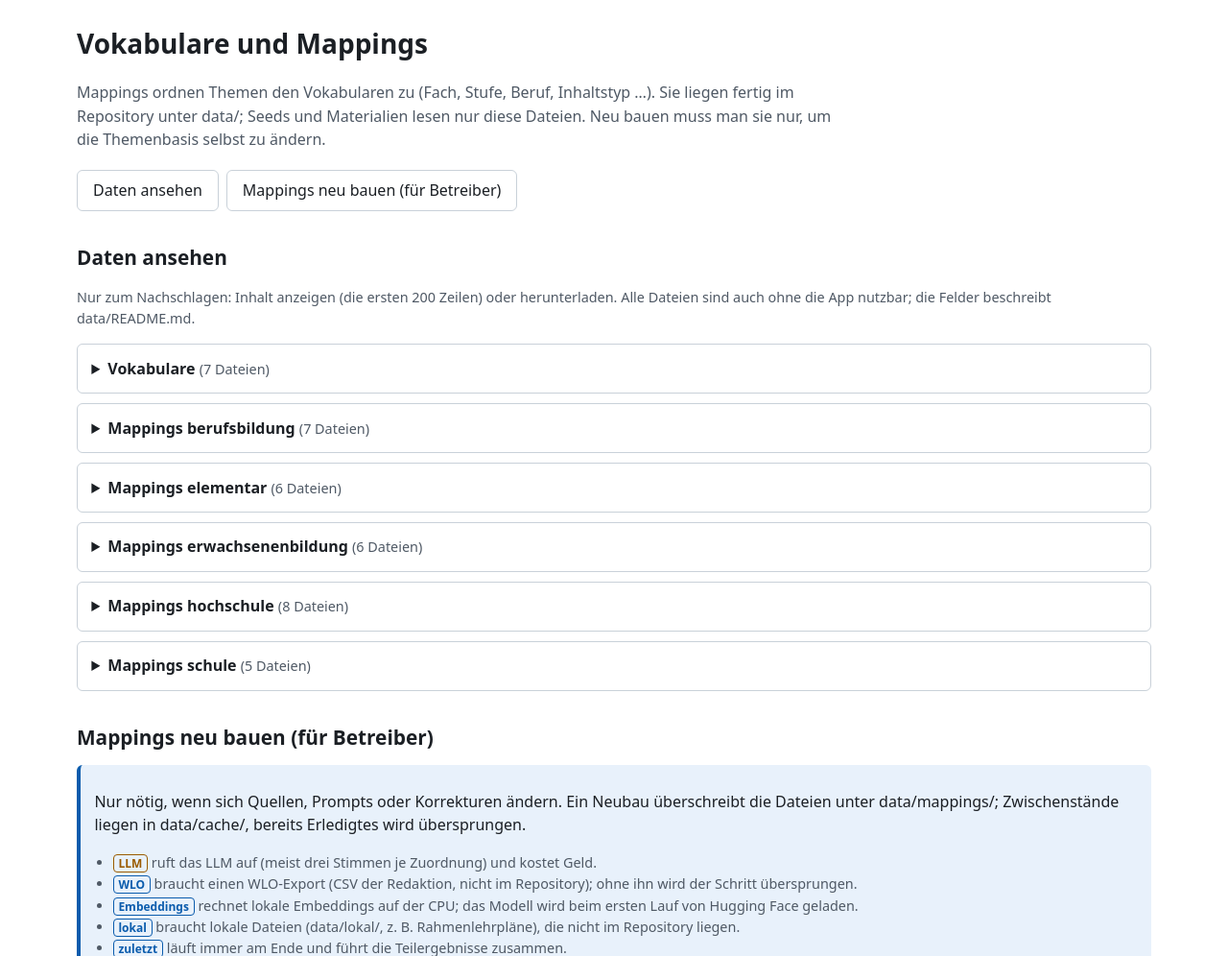
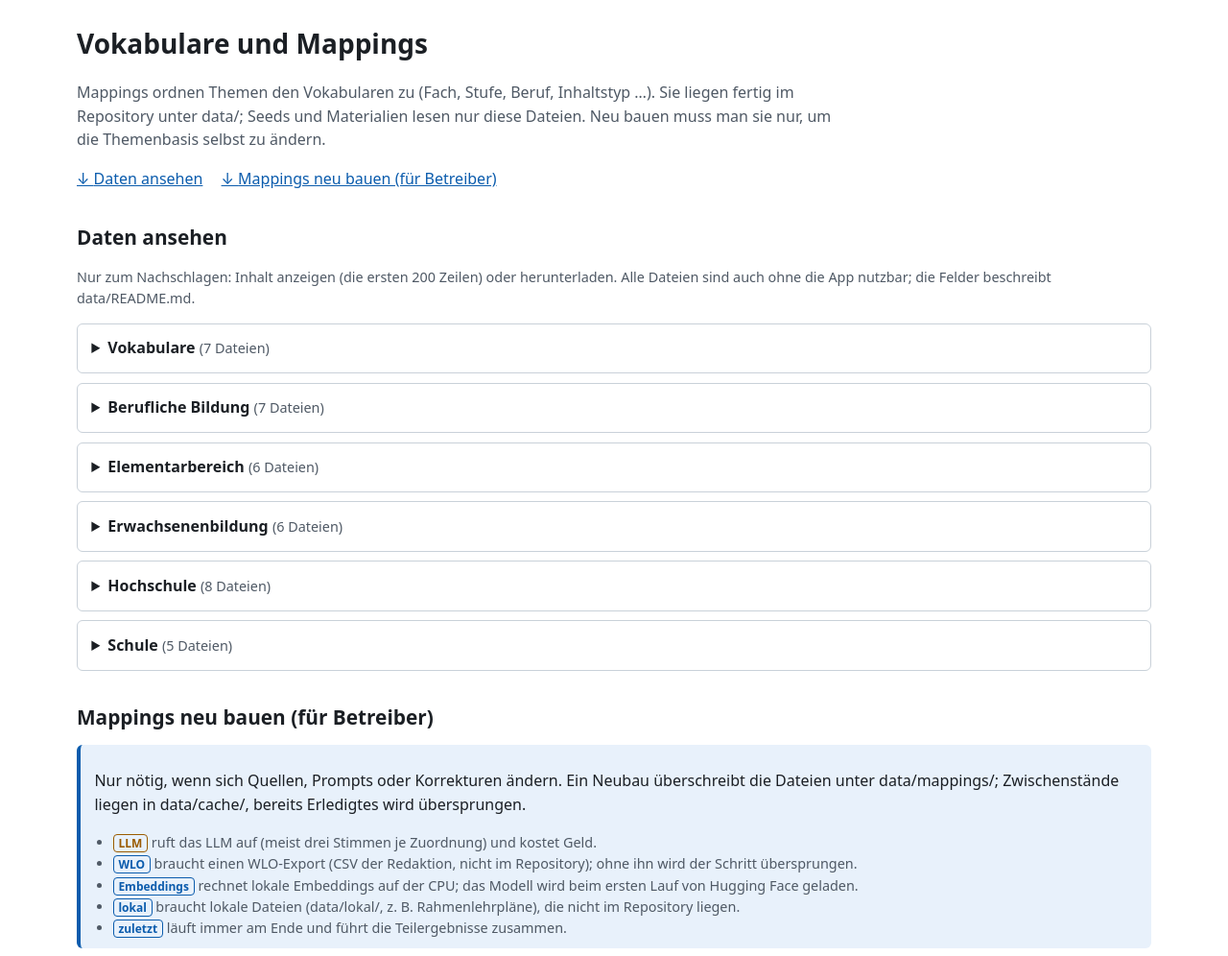
Before and after one commit to janschachtschabel/synthetic-educational-materials, a FastAPI app: page /mappings in a window 1280 px wide. Shown: the part 90-1086 px from the top of the page at 96% size. Run offline with FastAPI, Linux system fonts and the light colour scheme; data that the repository does not hold is empty.

Commit message:
Review: Balken in voller Breite, Bereichsnamen und Sprunglinks im Mappings-Reiter
- Seeds-Zusammenfassung: Beschriftung und Zahl in einer Zeile, Balken darunter
- Mappings: Datengruppen mit dem Bereichslabel statt Ordnernamen
- Mappings: Sprunglinks statt Schaltflächen-Optik
- Tipp Gleichverteilung thema nur, wenn weniger als die Hälfte vorkommt

Co-Authored-By: Claude Opus 5.5 (1M context) <noreply@anthropic.com>

```diff
--- a/sem/web/app.py
+++ b/sem/web/app.py
@@ -446,7 +446,7 @@ def umfang(key: str, auswahl: dict | None, anzahl_seeds: int, balance: str) -> d
     return {"themen": len(gewaehlt), "themen_max": t_max, "komb": komb, "komb_max": k_max,
             "label": b.kombination_label, "je_komb": anzahl_seeds / komb if komb else 0,
             "je_thema": anzahl_seeds / len(gewaehlt) if gewaehlt else 0, "ausgeschlossen": aus,
-            "tipp_thema": balance != "thema" and "thema" in b.balance_options and komb and anzahl_seeds < komb}
+            "tipp_thema": balance != "thema" and "thema" in b.balance_options and 0 < anzahl_seeds < komb / 2}
 
 
 @app.post("/seeds/pruefen", response_class=HTMLResponse)
@@ -664,7 +664,8 @@ def prompts_speichern(scope: str = Form("alle"), which: str = Form(...), text: s
 def mappings_seite(request: Request):
     gruppen = {"Vokabulare": sorted(paths.VOCAB_DIR.glob("*.json"))}
     for d in sorted(p for p in paths.MAPPING_DIR.iterdir() if p.is_dir()):
-        gruppen[f"Mappings {d.name}"] = sorted(p for p in d.iterdir() if p.suffix in (".json", ".jsonl", ".csv"))
+        titel = bereich(d.name).label if d.name in BEREICHE else d.name  # Ordner heißt wie der Bereichsschlüssel
+        gruppen[titel] = sorted(p for p in d.iterdir() if p.suffix in (".json", ".jsonl", ".csv"))
     gruppen = {k: [(p.relative_to(paths.DATA_DIR).as_posix(), p.name, p.stat().st_size) for p in v]
                for k, v in gruppen.items()}
     bereiche = []
--- a/sem/web/static/app.css
+++ b/sem/web/static/app.css
@@ -147,8 +147,10 @@ details > summary { cursor: pointer; padding: .3rem 0; }
 .klein-titel { font-size: 1rem; margin: 0 0 .3rem; }
 .umfaenge { display: grid; gap: .8rem; grid-template-columns: repeat(auto-fill, minmax(20rem, 1fr)); margin: .5rem 0; }
 .umfang { background: var(--grund); border: 1px solid var(--rand); border-radius: var(--radius); padding: .6rem .8rem; }
-.umfang-zeile { display: grid; grid-template-columns: minmax(7rem, auto) 1fr auto; gap: .6rem; align-items: center; font-size: .92rem; }
-.umfang-zeile meter { width: 100%; height: .9rem; }
+.umfang-zeile { display: grid; grid-template-columns: 1fr auto; gap: .1rem .6rem; align-items: baseline; font-size: .92rem; margin: .3rem 0; }
+.umfang-zeile meter { grid-column: 1 / -1; width: 100%; height: .9rem; }
+.sprunglinks { display: flex; flex-wrap: wrap; gap: .3rem 1.2rem; margin: .8rem 0 1.2rem; }
+.sprunglinks a::before { content: "↓ "; }
 
 /* Vorschau */
 .treffer { font-weight: 600; }
--- a/sem/web/templates/seite_mappings.html
+++ b/sem/web/templates/seite_mappings.html
@@ -4,7 +4,7 @@
 <h1>{{ T("Vokabulare und Mappings") }}</h1>
 <p class="einleitung">{{ T("Mappings ordnen Themen den Vokabularen zu (Fach, Stufe, Beruf, Inhaltstyp …). Sie liegen fertig im Repository unter data/; Seeds und Materialien lesen nur diese Dateien. Neu bauen muss man sie nur, um die Themenbasis selbst zu ändern.") }}</p>
 
-<nav class="umschalter" aria-label="{{ T('Teile dieser Seite') }}">
+<nav class="sprunglinks" aria-label="{{ T('Teile dieser Seite') }}">
   <a href="#daten">{{ T("Daten ansehen") }}</a>
   <a href="#neubau">{{ T("Mappings neu bauen (für Betreiber)") }}</a>
 </nav>
@@ -14,7 +14,7 @@
   <p class="klein">{{ T("Nur zum Nachschlagen: Inhalt anzeigen (die ersten 200 Zeilen) oder herunterladen. Alle Dateien sind auch ohne die App nutzbar; die Felder beschreibt data/README.md.") }}</p>
   {% for titel, liste in gruppen.items() %}
   <details class="gruppe">
-    <summary><span class="gruppen-titel">{{ T(titel) if titel == "Vokabulare" else titel }}</span> <span class="klein">({{ T("{n} Dateien", n=liste|length) }})</span></summary>
+    <summary><span class="gruppen-titel">{{ T(titel) }}</span> <span class="klein">({{ T("{n} Dateien", n=liste|length) }})</span></summary>
     <ul class="dateiliste">
     {% for pfad, name, groesse in liste %}
       <li>
--- a/sem/web/templates/teil_seeds_pruefen.html
+++ b/sem/web/templates/teil_seeds_pruefen.html
@@ -9,14 +9,14 @@
       <h3 id="u-{{ k }}" class="klein-titel">{{ T(labels[k]) }}: {{ anzahl(f.counts[k], "Seed", "Seeds") }}</h3>
       <div class="umfang-zeile">
         <span>{{ T(u.label) if u.komb_max == u.themen_max else T("Themen") }}</span>
+        <span>{{ T("{n} von max. {m}", n=zahl(u.themen), m=zahl(u.themen_max)) }}</span>
         <meter min="0" max="{{ [u.themen_max, 1]|max }}" value="{{ u.themen }}" aria-hidden="true"></meter>
-        <span>{{ T("{n} von max. {m}", n=zahl(u.themen), m=zahl(u.themen_max)) }}</span>
       </div>
       {% if u.komb_max != u.themen_max %}
       <div class="umfang-zeile">
         <span>{{ T("Kombinationen ({art})", art=T(u.label)) }}</span>
+        <span>{{ T("{n} von max. {m}", n=zahl(u.komb), m=zahl(u.komb_max)) }}</span>
         <meter min="0" max="{{ [u.komb_max, 1]|max }}" value="{{ u.komb }}" aria-hidden="true"></meter>
-        <span>{{ T("{n} von max. {m}", n=zahl(u.komb), m=zahl(u.komb_max)) }}</span>
       </div>
       {% endif %}
       {% if u.komb and f.counts[k] %}
```
